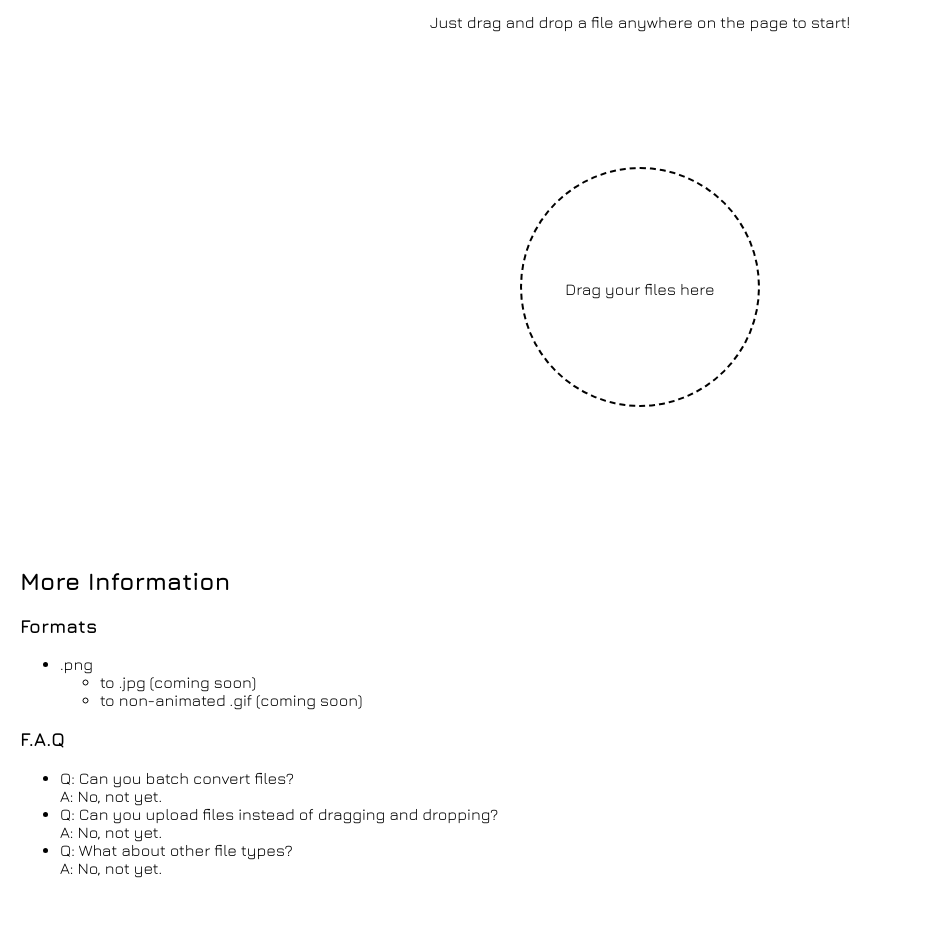
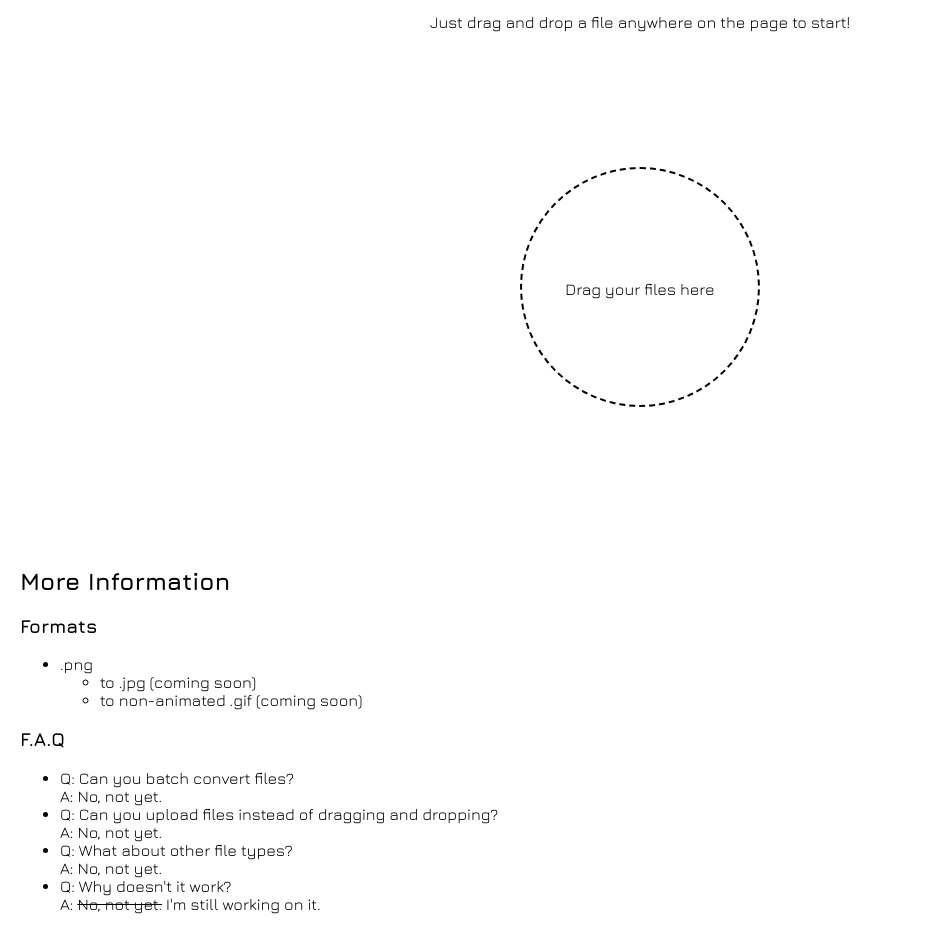
Before and after one commit to J-Meow/convert-stuff, a website built with Vite: page index.html in a window 1280 px wide. Shown: the part 102-1051 px from the top of the page, without its empty margins (0-930 px from the left). Before the commit the page ends 1015 px from the top, so only its background shows below. Built offline with nearby package versions, Linux system fonts and the light colour scheme.

Commit message:
Added a super useful FAQ question

```diff
--- a/index.html
+++ b/index.html
@@ -32,6 +32,7 @@
                 <li>Q: Can you batch convert files?<br />A: No, not yet.</li>
                 <li>Q: Can you upload files instead of dragging and dropping?<br />A: No, not yet.</li>
                 <li>Q: What about other file types?<br />A: No, not yet.</li>
+                <li>Q: Why doesn't it work?<br />A: <del>No, not yet.</del> I'm still working on it.</li>
             </ul>
         </div>
         <div id="convert-popup">
```
